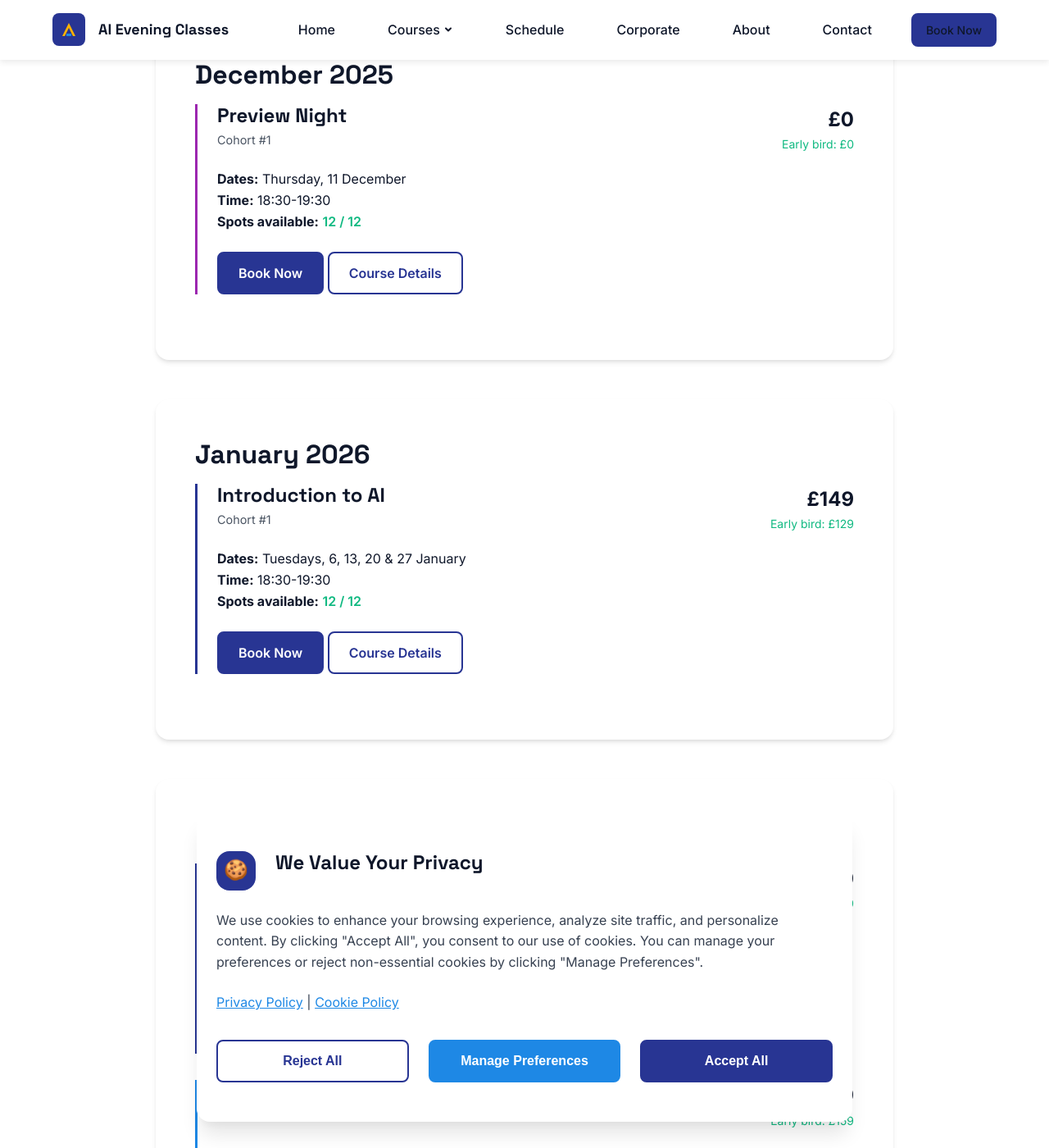
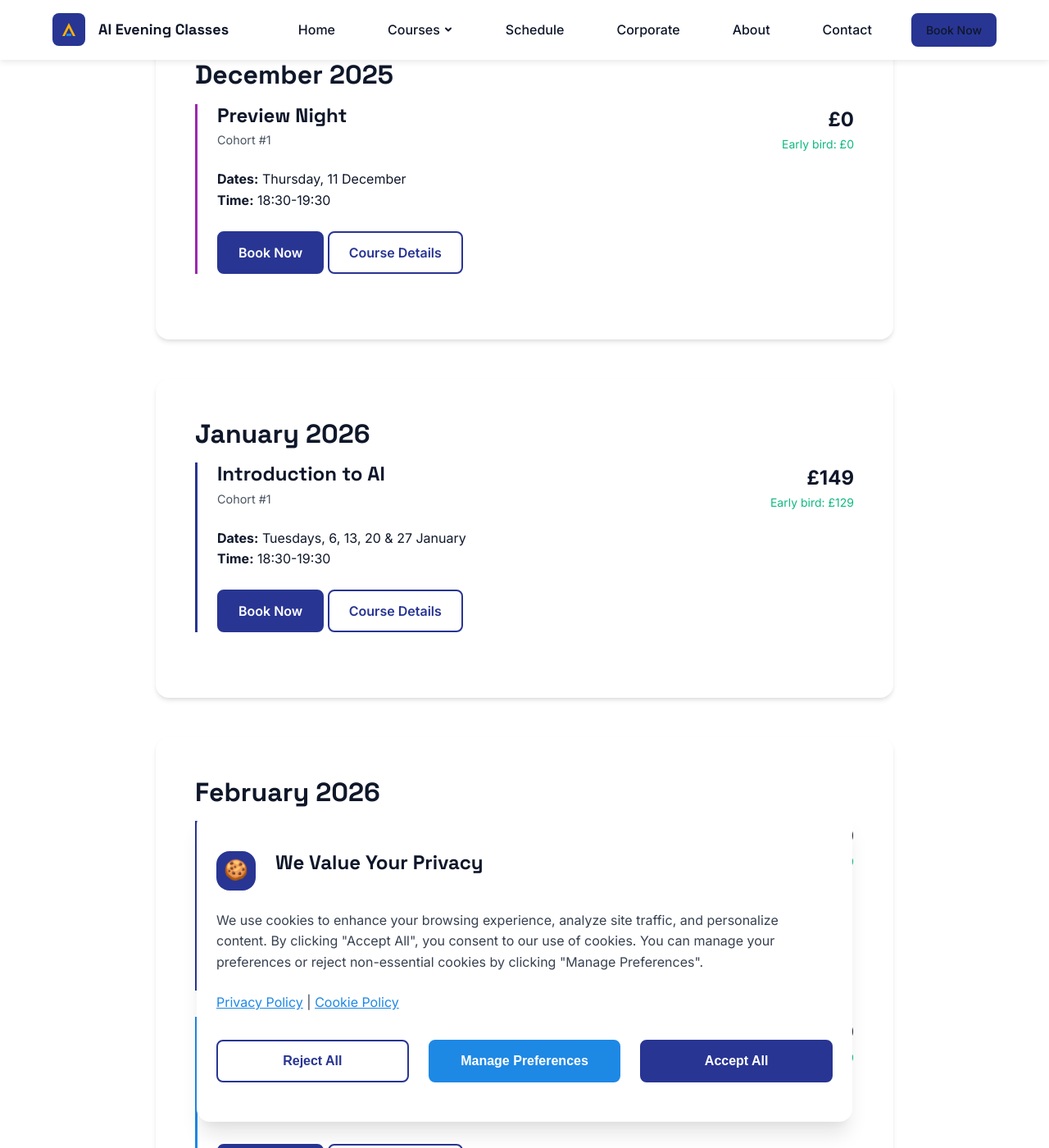
Before and after one commit to LatinRickshaw/oxfordaiteaching, a Jekyll site: the page built from schedule.html, in a window 1280 px wide and 1400 px high, scrolled down 1200 px. Shown: the whole window at 82% size. Built offline with Jekyll 4.4.1, drawn with Linux system fonts in a browser that asks for light colours; some of the changed text lies outside the part shown.

Commit message:
Removed Spots available: 12 / 12 from the entire website

```diff
--- a/index.html
+++ b/index.html
@@ -47,7 +47,6 @@ description: Master AI with Oxford's premier evening courses. Small cohorts, han
             <div class="hero-preview-cta">
                 <a href="{{ site.baseurl }}/preview-night" class="btn btn-large btn-preview-hero">Book Your Free Spot</a>
             </div>
-            <p class="hero-preview-warning">⚠️ Only 12 spots available</p>
         </div>
     </div>
 </section>
--- a/preview-night.html
+++ b/preview-night.html
@@ -201,7 +201,6 @@ description: Experience our AI training in action. Free 1-hour preview night in
         <div style="max-width: 700px; margin: 0 auto; background: white; padding: 3rem; border-radius: var(--border-radius-lg); box-shadow: var(--shadow-xl); border-top: 6px solid #9C27B0;">
             <div style="text-align: center;">
                 <h2 style="margin-bottom: 1rem; color: #9C27B0;">Book Your Free Spot</h2>
-                <p style="color: var(--color-gray-700); margin-bottom: 2rem;">Only 12 spots available - reserve yours now!</p>
 
                 <div style="background: #f3e5f5; padding: 2rem; border-radius: 1rem; margin-bottom: 2rem;">
                     <h3 style="color: #9C27B0; margin-bottom: 1rem;">How to Book (3 Easy Steps)</h3>
--- a/schedule.html
+++ b/schedule.html
@@ -44,7 +44,6 @@ description: View upcoming AI course cohorts in Oxford and book your spot. Begin
                         <div style="display: flex; gap: 2rem; margin: 1rem 0; padding: 1rem 0; border-top: 1px solid var(--color-gray-200); border-bottom: 1px solid var(--color-gray-200); font-size: 0.9rem; flex-wrap: wrap;">
                             <span><strong>Date:</strong> {{ event_cohort.dates }}</span>
                             <span><strong>Time:</strong> {{ event_cohort.time }}</span>
-                            <span><strong>Spots:</strong> <span style="color: var(--color-success); font-weight: 600;">{{ event_cohort.spots_available }}/{{ event_cohort.spots_total }}</span></span>
                         </div>
 
                         <a href="{{ site.baseurl }}/preview-night" class="btn btn-primary" style="background: linear-gradient(135deg, #9C27B0 0%, #7B1FA2 100%);">Learn More & Book Free Spot</a>
@@ -81,11 +80,7 @@ description: View upcoming AI course cohorts in Oxford and book your spot. Begin
 
                             <p>
                                 <strong>Dates:</strong> {{ cohort.dates }}<br>
-                                <strong>Time:</strong> {{ cohort.time }}<br>
-                                <strong>Spots available:</strong>
-                                <span style="color: {% if cohort.spots_available > 0 %}var(--color-success){% else %}var(--color-error){% endif %}; font-weight: 600;">
-                                    {{ cohort.spots_available }} / {{ cohort.spots_total }}
-                                </span>
+                                <strong>Time:</strong> {{ cohort.time }}
                             </p>
 
                             {% if cohort.spots_available > 0 %}
```
